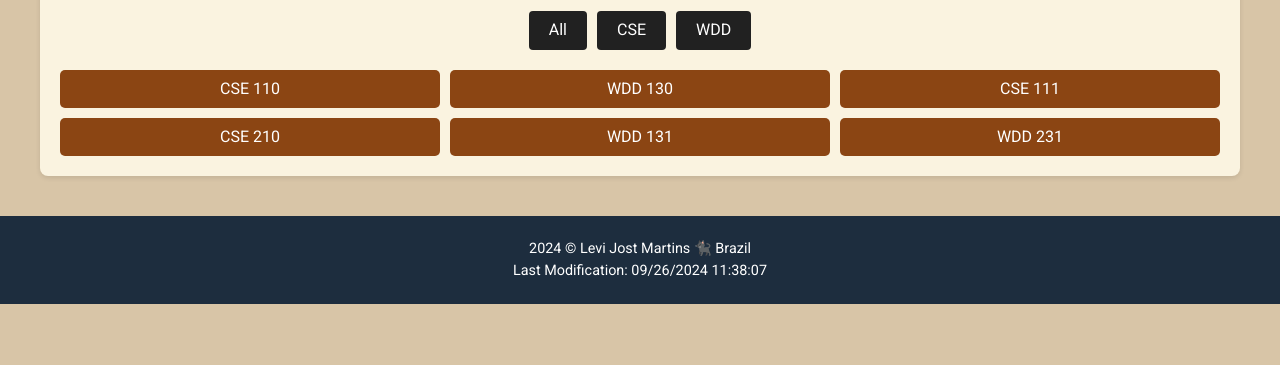
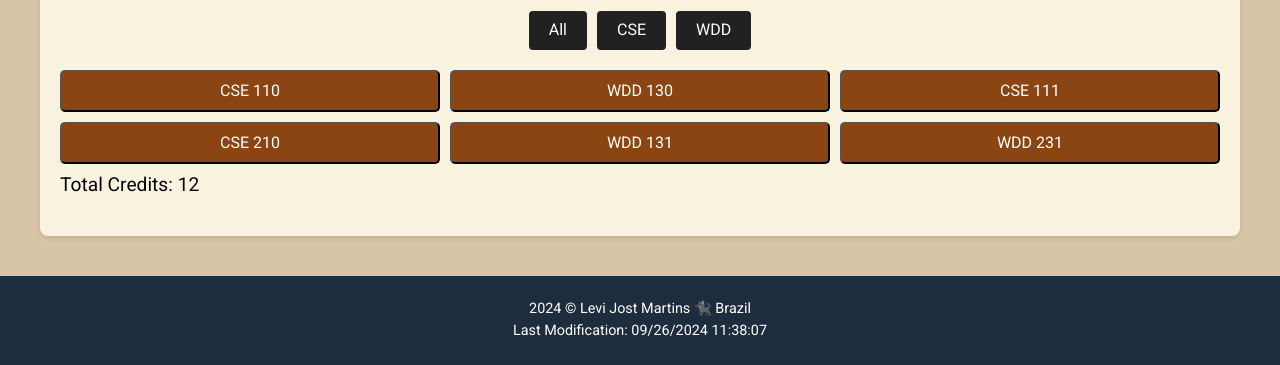
Before and after one commit to levijostmartins/wdd231, a plain HTML site: page index.html in a window 1280 px wide. Shown: the part 672-1037 px from the top of the page. Before the commit the page ends 976 px from the top, so only its background shows below. Drawn offline with Linux system fonts and the light colour scheme.

Commit message:
finished week 01

```diff
--- a/index.html
+++ b/index.html
@@ -20,6 +20,7 @@
             <h1>Levi Jost Martins</h1>
         </div>
     </header>
+
     <button class="hamburger" id="hamburger">&#9776;</button>
     <nav id="nav-links">
         <ul>
@@ -53,9 +54,10 @@
     <button id="wdd">WDD</button>
   </div>
   <div class="courses"></div>
+  <div id="total-credits" style="font-size: 1.2rem; margin-top: 10px;">Total Credits: 0</div>
+  <div id="selected-course-details" style="margin-top: 20px; font-size: 1.2rem;"></div>
 </section>
 
-        <script src="scripts/courses.js" defer></script>
 
     </main>
 
@@ -63,6 +65,7 @@
         <p><span id="currentyear"></span> &copy; Levi Jost Martins 🐈‍⬛ Brazil</p>
         <p id="lastModified"></p>
         <script src="scripts/getdate.js" defer></script>
+        <script src="scripts/courses.js" defer></script>
         <script src="scripts/hamburger.js" defer></script>
     </footer>
 
--- a/scripts/courses.js
+++ b/scripts/courses.js
@@ -1,28 +1,127 @@
+// Courses array
 const courses = [
-    { code: 'CSE 110', category: 'cse' },
-    { code: 'WDD 130', category: 'wdd' },
-    { code: 'CSE 111', category: 'cse' },
-    { code: 'CSE 210', category: 'cse' },
-    { code: 'WDD 131', category: 'wdd' },
-    { code: 'WDD 231', category: 'wdd' }
-  ];
+    {
+        subject: 'CSE',
+        number: 110,
+        title: 'Introduction to Programming',
+        credits: 2,
+        certificate: 'Web and Computer Programming',
+        description: 'This course will introduce students to programming. It will introduce the building blocks of programming languages (variables, decisions, calculations, loops, array, and input/output) and use them to solve problems.',
+        technology: [
+            'Python'
+        ],
+        completed: true
+    },
+    {
+        subject: 'WDD',
+        number: 130,
+        title: 'Web Fundamentals',
+        credits: 2,
+        certificate: 'Web and Computer Programming',
+        description: 'This course introduces students to the World Wide Web and to careers in web site design and development. The course is hands on with students actually participating in simple web designs and programming. It is anticipated that students who complete this course will understand the fields of web design and development and will have a good idea if they want to pursue this degree as a major.',
+        technology: [
+            'HTML',
+            'CSS'
+        ],
+        completed: true
+    },
+    {
+        subject: 'CSE',
+        number: 111,
+        title: 'Programming with Functions',
+        credits: 2,
+        certificate: 'Web and Computer Programming',
+        description: 'CSE 111 students become more organized, efficient, and powerful computer programmers by learning to research and call functions written by others; to write, call , debug, and test their own functions; and to handle errors within functions. CSE 111 students write programs with functions to solve problems in many disciplines, including business, physical science, human performance, and humanities.',
+        technology: [
+            'Python'
+        ],
+        completed: true
+    },
+    {
+        subject: 'CSE',
+        number: 210,
+        title: 'Programming with Classes',
+        credits: 2,
+        certificate: 'Web and Computer Programming',
+        description: 'This course will introduce the notion of classes and objects. It will present encapsulation at a conceptual level. It will also work with inheritance and polymorphism.',
+        technology: [
+            'C#'
+        ],
+        completed: true
+    },
+    {
+        subject: 'WDD',
+        number: 131,
+        title: 'Dynamic Web Fundamentals',
+        credits: 2,
+        certificate: 'Web and Computer Programming',
+        description: 'This course builds on prior experience in Web Fundamentals and programming. Students will learn to create dynamic websites that use JavaScript to respond to events, update content, and create responsive user experiences.',
+        technology: [
+            'HTML',
+            'CSS',
+            'JavaScript'
+        ],
+        completed: true
+    },
+    {
+        subject: 'WDD',
+        number: 231,
+        title: 'Frontend Web Development I',
+        credits: 2,
+        certificate: 'Web and Computer Programming',
+        description: 'This course builds on prior experience with Dynamic Web Fundamentals and programming. Students will focus on user experience, accessibility, compliance, performance optimization, and basic API usage.',
+        technology: [
+            'HTML',
+            'CSS',
+            'JavaScript'
+        ],
+        completed: false
+    }
+]
 
-  // Function to render the courses
+  // Render courses as buttons with a click to show details
   function renderCourses(filter = 'all') {
     const courseContainer = document.querySelector('.courses');
     courseContainer.innerHTML = '';
 
-    const filteredCourses = filter === 'all' ? courses : courses.filter(course => course.category === filter);
+    const filteredCourses = filter === 'all' ? courses : courses.filter(course => course.subject.toLowerCase() === filter);
 
     filteredCourses.forEach(course => {
-      const courseDiv = document.createElement('div');
-      courseDiv.classList.add('course', course.category);
-      courseDiv.textContent = course.code;
-      courseContainer.appendChild(courseDiv);
+      // Button for each course
+      const courseButton = document.createElement('button');
+      courseButton.classList.add('course', course.subject.toLowerCase());
+      courseButton.textContent = `${course.subject} ${course.number}`; // Show subject and number
+
+      // Variable to track whether details are shown or hidden
+      let showingDetails = false;
+
+      // Toggling between button and details
+      courseButton.addEventListener('click', () => {
+        if (!showingDetails) {
+          // Full details
+          courseButton.innerHTML = `
+            <h3>${course.subject} ${course.number}: ${course.title}</h3>
+            <p><strong>Credits:</strong> ${course.credits}</p>
+            <p><strong>Description:</strong> ${course.description}</p>
+            <p><strong>Technologies:</strong> ${course.technology.join(', ')}</p>
+            <p><strong>Completed:</strong> ${course.completed ? 'Yes' : 'No'}</p>
+          `;
+        } else {
+          // Revert back to showing just the button
+          courseButton.textContent = `${course.subject} ${course.number}`;
+        }
+        showingDetails = !showingDetails;
+      });
+
+      courseContainer.appendChild(courseButton);
     });
+
+    // Total credits
+    const totalCredits = filteredCourses.reduce((total, course) => total + course.credits, 0);
+    document.getElementById('total-credits').textContent = `Total Credits: ${totalCredits}`;
   }
 
-  // Event listeners for filter buttons
+  // Filter buttons
   document.getElementById('all').addEventListener('click', () => renderCourses('all'));
   document.getElementById('cse').addEventListener('click', () => renderCourses('cse'));
   document.getElementById('wdd').addEventListener('click', () => renderCourses('wdd'));
```
Lines whose indentation alone changed are shown as unchanged.
